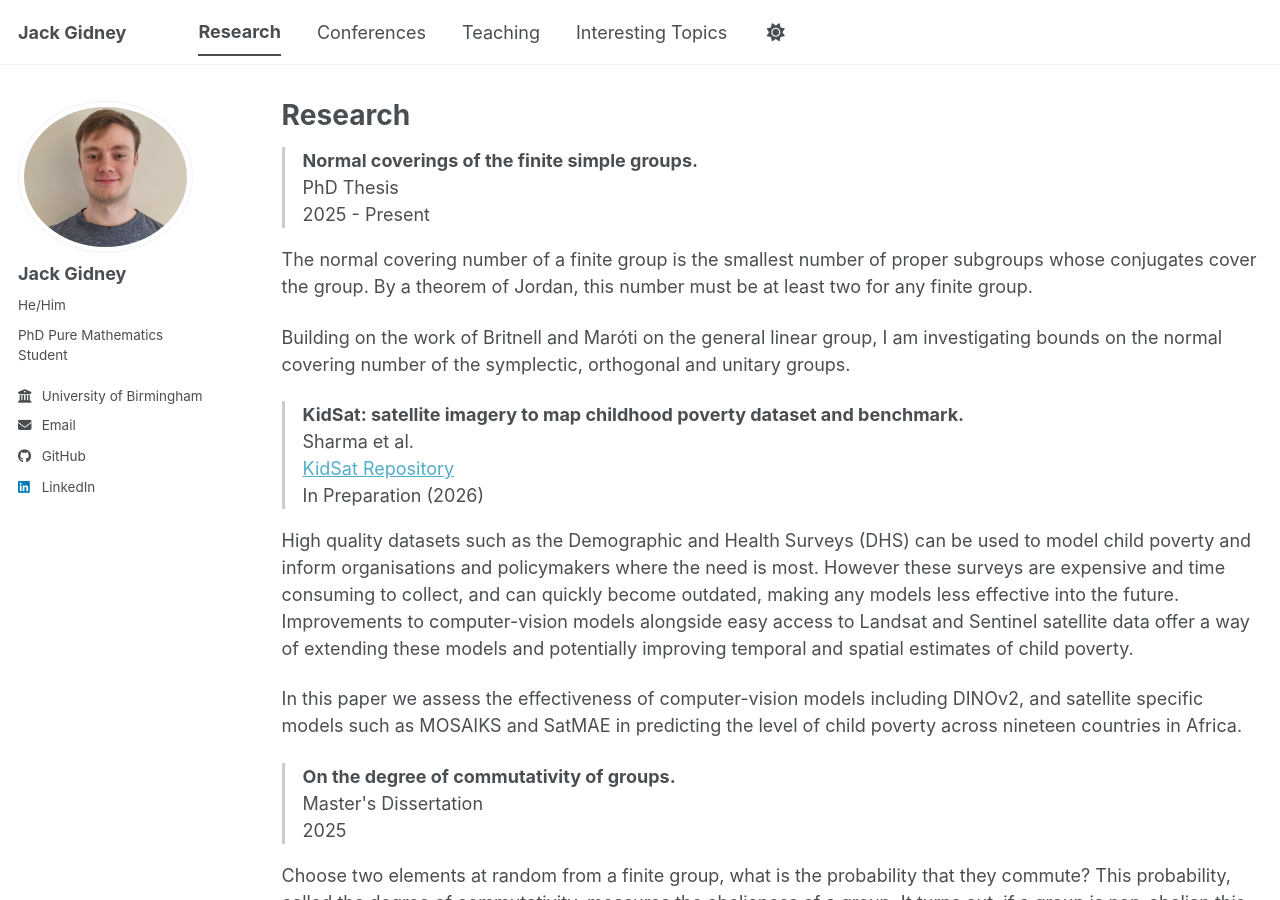
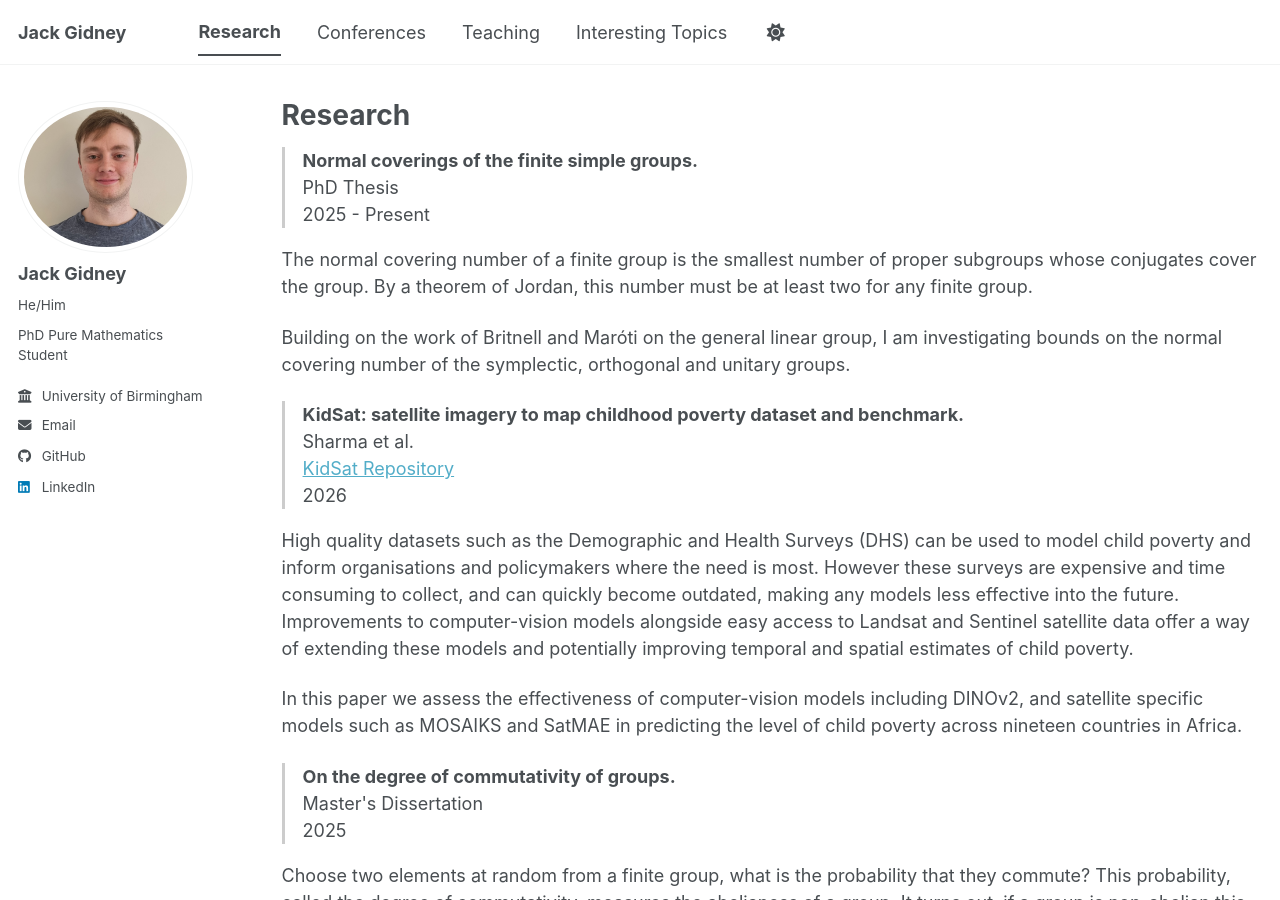
Before and after one commit to jgidney44/jgidney44.github.io, a Jekyll site: the page built from _pages/research.html, in a window 1280 px wide and 900 px high. Built offline with Jekyll 4.4.1, drawn with Linux system fonts in a browser that asks for light colours; a script bundle is joined from its source files by our own code; library files that are not in the unit come from our copies.

Commit message:
Update research.html

```diff
--- a/_pages/research.html
+++ b/_pages/research.html
@@ -26,7 +26,7 @@ Sharma et al.
 <br>
 <a href="https://github.com/MLGlobalHealth/KidSat">KidSat Repository</a>
 <br>
-In Preparation (2026)
+2026
 </div>
 
 
```
